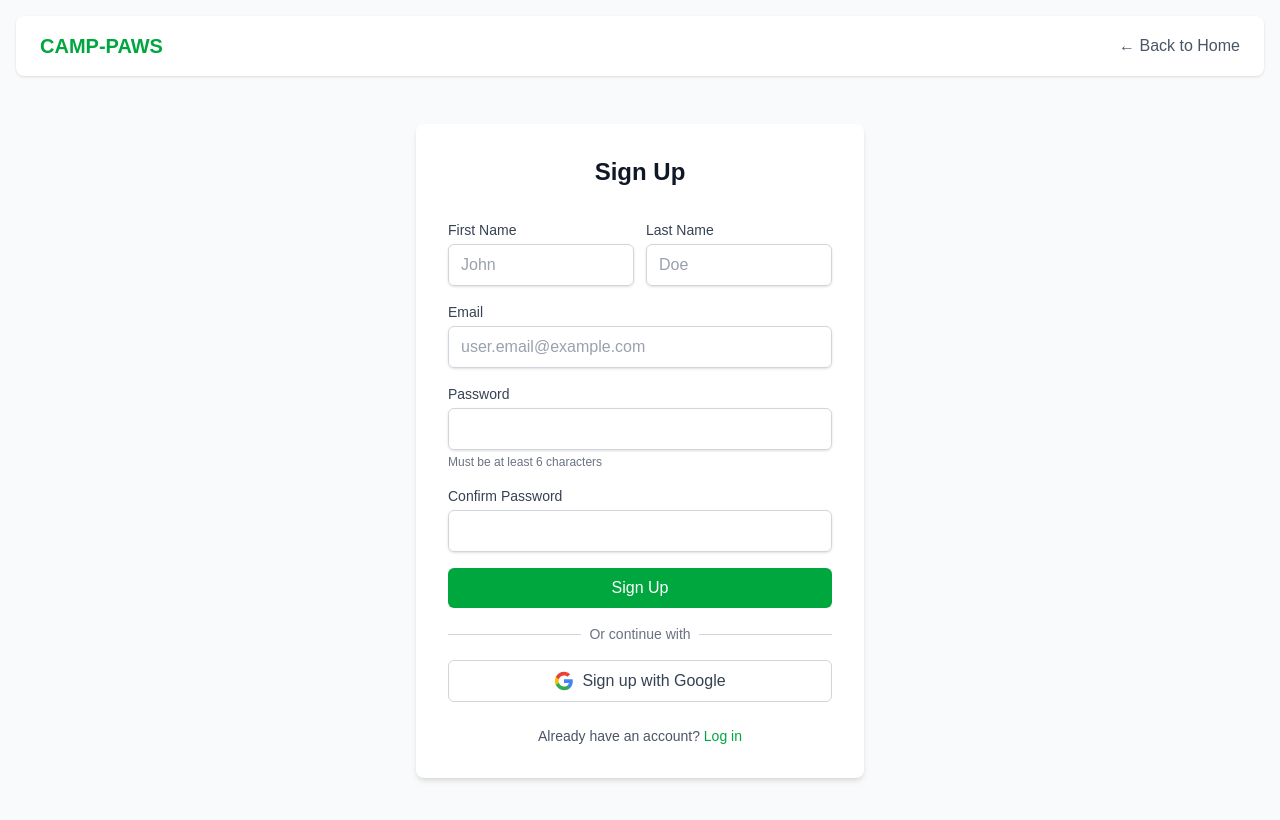
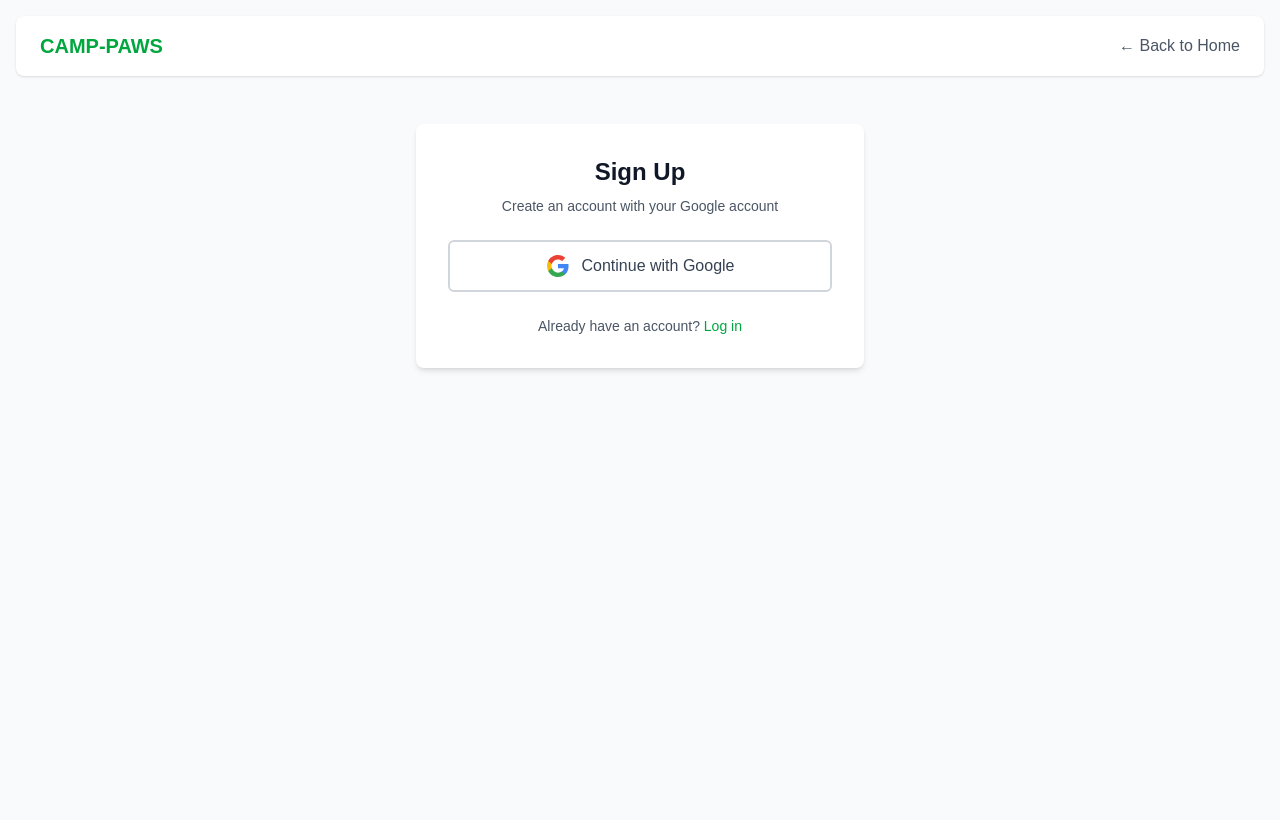
Before and after one commit to CSci-153-Web-Systems-and-Technologies/batch-2025-camp-paws-web, a Next.js app: page /signup in a window 1280 px wide. Shown: the top 820 px of the page. Built offline with nearby package versions, Linux system fonts and the light colour scheme.

Commit message:
feat: remove input fields on login and sign in pages

```diff
--- a/src/app/(auth)/login/page.tsx
+++ b/src/app/(auth)/login/page.tsx
@@ -2,38 +2,11 @@
 
 import { useState } from "react";
 import Link from "next/link";
-import { useRouter } from "next/navigation";
-import { signInWithEmail, signInWithGoogle } from "@/lib/auth/actions";
+import { signInWithGoogle } from "@/lib/auth/actions";
 
 export default function LoginPage() {
-  const router = useRouter();
-  const [formData, setFormData] = useState({
-    email: "",
-    password: ""
-  });
   const [error, setError] = useState("");
   const [loading, setLoading] = useState(false);
-
-  const handleSubmit = async (e: React.FormEvent) => {
-    e.preventDefault();
-    setLoading(true);
-    setError("");
-
-    try {
-      const { user } = await signInWithEmail(formData.email, formData.password);
-      const role = user?.user_metadata?.role || user?.app_metadata?.role || 'user';
-
-      // Redirect based on role
-      router.push(role === 'admin' ? '/admin-dashboard' : '/user-dashboard');
-      router.refresh();
-    } catch (err: unknown) {
-      console.error("Login error:", err);
-      const errorMessage = err instanceof Error ? err.message : "Failed to login. Please check your credentials.";
-      setError(errorMessage);
-    } finally {
-      setLoading(false);
-    }
-  };
 
   const handleGoogleLogin = async () => {
     setLoading(true);
@@ -50,18 +23,12 @@ export default function LoginPage() {
     }
   };
 
-  const handleChange = (e: React.ChangeEvent<HTMLInputElement>) => {
-    setFormData({
-      ...formData,
-      [e.target.name]: e.target.value
-    });
-  };
-
   return (
     <div className="space-y-6">
       {/* Login Title */}
       <div className="text-center">
-        <h2 className="text-2xl font-bold text-gray-900 mb-8">Log In</h2>
+        <h2 className="text-2xl font-bold text-gray-900 mb-2">Log In</h2>
+        <p className="text-sm text-gray-600">Sign in with your Google account to continue</p>
       </div>
 
       {/* Error Message */}
@@ -71,86 +38,23 @@ export default function LoginPage() {
         </div>
       )}
 
-      {/* Login Form */}
-      <form onSubmit={handleSubmit} className="space-y-4">
-        {/* Email Field */}
-        <div>
-          <label htmlFor="email" className="block text-sm font-medium text-gray-700 mb-1">
-            Email
-          </label>
-          <input
-            id="email"
-            name="email"
-            type="email"
-            required
-            value={formData.email}
-            onChange={handleChange}
-            placeholder="user.email@example.com"
-            disabled={loading}
-            className="w-full px-3 py-2 border border-gray-300 rounded-md shadow-sm placeholder-gray-400 focus:outline-none focus:ring-green-500 focus:border-green-500 disabled:bg-gray-100 disabled:cursor-not-allowed"
-          />
-        </div>
-
-        {/* Password Field */}
-        <div>
-          <div className="flex justify-between items-center mb-1">
-            <label htmlFor="password" className="block text-sm font-medium text-gray-700">
-              Password
-            </label>
-            <Link
-              href="#"
-              className="text-sm text-green-600 hover:text-green-700 hover:underline"
-            >
-              Forgot Password?
-            </Link>
-          </div>
-          <input
-            id="password"
-            name="password"
-            type="password"
-            required
-            value={formData.password}
-            onChange={handleChange}
-            disabled={loading}
-            className="w-full px-3 py-2 border border-gray-300 rounded-md shadow-sm focus:outline-none focus:ring-green-500 focus:border-green-500 disabled:bg-gray-100 disabled:cursor-not-allowed"
-          />
-        </div>
-
-        {/* Login Button */}
-        <button
-          type="submit"
-          disabled={loading}
-          className="w-full bg-green-600 text-white py-2 px-4 rounded-md font-medium hover:bg-green-700 focus:outline-none focus:ring-2 focus:ring-green-500 focus:ring-offset-2 transition-colors disabled:bg-gray-400 disabled:cursor-not-allowed"
-        >
-          {loading ? "Logging in..." : "Login"}
-        </button>
-
-        {/* Divider */}
-        <div className="relative">
-          <div className="absolute inset-0 flex items-center">
-            <div className="w-full border-t border-gray-300"></div>
-          </div>
-          <div className="relative flex justify-center text-sm">
-            <span className="px-2 bg-white text-gray-500">Or continue with</span>
-          </div>
-        </div>
-
       {/* Google Login Button */}
       <button
         type="button"
         onClick={handleGoogleLogin}
         disabled={loading}
-          className="w-full bg-white text-gray-700 py-2 px-4 rounded-md font-medium border border-gray-300 hover:bg-gray-50 focus:outline-none focus:ring-2 focus:ring-green-500 focus:ring-offset-2 transition-colors disabled:bg-gray-100 disabled:cursor-not-allowed flex items-center justify-center gap-2"
+        className="w-full bg-white text-gray-700 py-3 px-4 rounded-md font-medium border-2 border-gray-300 hover:bg-gray-50 hover:border-green-500 focus:outline-none focus:ring-2 focus:ring-green-500 focus:ring-offset-2 transition-all disabled:bg-gray-100 disabled:cursor-not-allowed flex items-center justify-center gap-3"
       >
-          <svg className="w-5 h-5" viewBox="0 0 24 24">
+        <svg className="w-6 h-6" viewBox="0 0 24 24">
           <path fill="#4285F4" d="M22.56 12.25c0-.78-.07-1.53-.2-2.25H12v4.26h5.92c-.26 1.37-1.04 2.53-2.21 3.31v2.77h3.57c2.08-1.92 3.28-4.74 3.28-8.09z"/>
           <path fill="#34A853" d="M12 23c2.97 0 5.46-.98 7.28-2.66l-3.57-2.77c-.98.66-2.23 1.06-3.71 1.06-2.86 0-5.29-1.93-6.16-4.53H2.18v2.84C3.99 20.53 7.7 23 12 23z"/>
           <path fill="#FBBC05" d="M5.84 14.09c-.22-.66-.35-1.36-.35-2.09s.13-1.43.35-2.09V7.07H2.18C1.43 8.55 1 10.22 1 12s.43 3.45 1.18 4.93l2.85-2.22.81-.62z"/>
           <path fill="#EA4335" d="M12 5.38c1.62 0 3.06.56 4.21 1.64l3.15-3.15C17.45 2.09 14.97 1 12 1 7.7 1 3.99 3.47 2.18 7.07l3.66 2.84c.87-2.6 3.3-4.53 6.16-4.53z"/>
         </svg>
-          {loading ? "Connecting..." : "Login with Google"}
+        <span className="text-base">
+          {loading ? "Connecting to Google..." : "Continue with Google"}
+        </span>
       </button>
-      </form>
 
       {/* Sign Up Link */}
       <div className="text-center text-sm text-gray-600">
--- a/src/app/(auth)/signup/page.tsx
+++ b/src/app/(auth)/signup/page.tsx
@@ -2,58 +2,11 @@
 
 import { useState } from "react";
 import Link from "next/link";
-import { useRouter } from "next/navigation";
-import { signUpWithEmail, signInWithGoogle } from "@/lib/auth/actions";
+import { signInWithGoogle } from "@/lib/auth/actions";
 
 export default function SignupPage() {
-  const router = useRouter();
-  const [formData, setFormData] = useState({
-    firstName: "",
-    lastName: "",
-    email: "",
-    password: "",
-    confirmPassword: ""
-  });
   const [error, setError] = useState("");
   const [loading, setLoading] = useState(false);
-  const [success, setSuccess] = useState(false);
-
-  const handleSubmit = async (e: React.FormEvent) => {
-    e.preventDefault();
-
-    // Validate passwords match
-    if (formData.password !== formData.confirmPassword) {
-      setError("Passwords don't match!");
-      return;
-    }
-
-    // Validate password strength
-    if (formData.password.length < 6) {
-      setError("Password must be at least 6 characters long");
-      return;
-    }
-
-    setLoading(true);
-    setError("");
-
-    try {
-      const fullName = `${formData.firstName} ${formData.lastName}`.trim();
-      await signUpWithEmail(formData.email, formData.password, fullName);
-
-      // Show success message
-      setSuccess(true);
-
-      // Redirect to login after 2 seconds
-      setTimeout(() => {
-        router.push('/login');
-      }, 2000);
-    } catch (err: unknown) {
-      console.error("Signup error:", err);
-      const errorMessage = err instanceof Error ? err.message : "Failed to sign up. Please try again.";
-      setError(errorMessage);
-      setLoading(false);
-    }
-  };
 
   const handleGoogleSignup = async () => {
     setLoading(true);
@@ -70,26 +23,13 @@ export default function SignupPage() {
     }
   };
 
-  const handleChange = (e: React.ChangeEvent<HTMLInputElement | HTMLSelectElement>) => {
-    setFormData({
-      ...formData,
-      [e.target.name]: e.target.value
-    });
-  };
-
   return (
     <div className="space-y-6">
       {/* Signup Title */}
       <div className="text-center">
-        <h2 className="text-2xl font-bold text-gray-900 mb-8">Sign Up</h2>
+        <h2 className="text-2xl font-bold text-gray-900 mb-2">Sign Up</h2>
+        <p className="text-sm text-gray-600">Create an account with your Google account</p>
       </div>
-
-      {/* Success Message */}
-      {success && (
-        <div className="bg-green-50 border border-green-200 text-green-700 px-4 py-3 rounded-md text-sm">
-          Account created successfully! Please check your email to verify your account. Redirecting to login...
-        </div>
-      )}
 
       {/* Error Message */}
       {error && (
@@ -98,133 +38,23 @@ export default function SignupPage() {
         </div>
       )}
 
-      {/* Signup Form */}
-      <form onSubmit={handleSubmit} className="space-y-4">
-        {/* Name Fields */}
-        <div className="grid grid-cols-2 gap-3">
-          <div>
-            <label htmlFor="firstName" className="block text-sm font-medium text-gray-700 mb-1">
-              First Name
-            </label>
-            <input
-              id="firstName"
-              name="firstName"
-              type="text"
-              required
-              value={formData.firstName}
-              onChange={handleChange}
-              placeholder="John"
-              disabled={loading || success}
-              className="w-full px-3 py-2 border border-gray-300 rounded-md shadow-sm placeholder-gray-400 focus:outline-none focus:ring-green-500 focus:border-green-500 disabled:bg-gray-100 disabled:cursor-not-allowed"
-            />
-          </div>
-          <div>
-            <label htmlFor="lastName" className="block text-sm font-medium text-gray-700 mb-1">
-              Last Name
-            </label>
-            <input
-              id="lastName"
-              name="lastName"
-              type="text"
-              required
-              value={formData.lastName}
-              onChange={handleChange}
-              placeholder="Doe"
-              disabled={loading || success}
-              className="w-full px-3 py-2 border border-gray-300 rounded-md shadow-sm placeholder-gray-400 focus:outline-none focus:ring-green-500 focus:border-green-500 disabled:bg-gray-100 disabled:cursor-not-allowed"
-            />
-          </div>
-        </div>
-
-        {/* Email Field */}
-        <div>
-          <label htmlFor="email" className="block text-sm font-medium text-gray-700 mb-1">
-            Email
-          </label>
-          <input
-            id="email"
-            name="email"
-            type="email"
-            required
-            value={formData.email}
-            onChange={handleChange}
-            placeholder="user.email@example.com"
-            disabled={loading || success}
-            className="w-full px-3 py-2 border border-gray-300 rounded-md shadow-sm placeholder-gray-400 focus:outline-none focus:ring-green-500 focus:border-green-500 disabled:bg-gray-100 disabled:cursor-not-allowed"
-          />
-        </div>
-
-        {/* Password Field */}
-        <div>
-          <label htmlFor="password" className="block text-sm font-medium text-gray-700 mb-1">
-            Password
-          </label>
-          <input
-            id="password"
-            name="password"
-            type="password"
-            required
-            minLength={6}
-            value={formData.password}
-            onChange={handleChange}
-            disabled={loading || success}
-            className="w-full px-3 py-2 border border-gray-300 rounded-md shadow-sm focus:outline-none focus:ring-green-500 focus:border-green-500 disabled:bg-gray-100 disabled:cursor-not-allowed"
-          />
-          <p className="mt-1 text-xs text-gray-500">Must be at least 6 characters</p>
-        </div>
-
-        {/* Confirm Password Field */}
-        <div>
-          <label htmlFor="confirmPassword" className="block text-sm font-medium text-gray-700 mb-1">
-            Confirm Password
-          </label>
-          <input
-            id="confirmPassword"
-            name="confirmPassword"
-            type="password"
-            required
-            value={formData.confirmPassword}
-            onChange={handleChange}
-            disabled={loading || success}
-            className="w-full px-3 py-2 border border-gray-300 rounded-md shadow-sm focus:outline-none focus:ring-green-500 focus:border-green-500 disabled:bg-gray-100 disabled:cursor-not-allowed"
-          />
-        </div>
-
-        {/* Sign Up Button */}
-        <button
-          type="submit"
-          disabled={loading || success}
-          className="w-full bg-green-600 text-white py-2 px-4 rounded-md font-medium hover:bg-green-700 focus:outline-none focus:ring-2 focus:ring-green-500 focus:ring-offset-2 transition-colors disabled:bg-gray-400 disabled:cursor-not-allowed"
-        >
-          {loading ? "Creating account..." : success ? "Account created!" : "Sign Up"}
-        </button>
-
-        {/* Divider */}
-        <div className="relative">
-          <div className="absolute inset-0 flex items-center">
-            <div className="w-full border-t border-gray-300"></div>
-          </div>
-          <div className="relative flex justify-center text-sm">
-            <span className="px-2 bg-white text-gray-500">Or continue with</span>
-          </div>
-        </div>
-
       {/* Google Signup Button */}
       <button
         type="button"
         onClick={handleGoogleSignup}
-          disabled={loading || success}
-          className="w-full bg-white text-gray-700 py-2 px-4 rounded-md font-medium border border-gray-300 hover:bg-gray-50 focus:outline-none focus:ring-2 focus:ring-green-500 focus:ring-offset-2 transition-colors disabled:bg-gray-100 disabled:cursor-not-allowed flex items-center justify-center gap-2"
+        disabled={loading}
+        className="w-full bg-white text-gray-700 py-3 px-4 rounded-md font-medium border-2 border-gray-300 hover:bg-gray-50 hover:border-green-500 focus:outline-none focus:ring-2 focus:ring-green-500 focus:ring-offset-2 transition-all disabled:bg-gray-100 disabled:cursor-not-allowed flex items-center justify-center gap-3"
       >
-          <svg className="w-5 h-5" viewBox="0 0 24 24">
+        <svg className="w-6 h-6" viewBox="0 0 24 24">
           <path fill="#4285F4" d="M22.56 12.25c0-.78-.07-1.53-.2-2.25H12v4.26h5.92c-.26 1.37-1.04 2.53-2.21 3.31v2.77h3.57c2.08-1.92 3.28-4.74 3.28-8.09z"/>
           <path fill="#34A853" d="M12 23c2.97 0 5.46-.98 7.28-2.66l-3.57-2.77c-.98.66-2.23 1.06-3.71 1.06-2.86 0-5.29-1.93-6.16-4.53H2.18v2.84C3.99 20.53 7.7 23 12 23z"/>
           <path fill="#FBBC05" d="M5.84 14.09c-.22-.66-.35-1.36-.35-2.09s.13-1.43.35-2.09V7.07H2.18C1.43 8.55 1 10.22 1 12s.43 3.45 1.18 4.93l2.85-2.22.81-.62z"/>
           <path fill="#EA4335" d="M12 5.38c1.62 0 3.06.56 4.21 1.64l3.15-3.15C17.45 2.09 14.97 1 12 1 7.7 1 3.99 3.47 2.18 7.07l3.66 2.84c.87-2.6 3.3-4.53 6.16-4.53z"/>
         </svg>
-          {loading ? "Connecting..." : "Sign up with Google"}
+        <span className="text-base">
+          {loading ? "Connecting to Google..." : "Continue with Google"}
+        </span>
       </button>
-      </form>
 
       {/* Login Link */}
       <div className="text-center text-sm text-gray-600">
```
Lines whose indentation alone changed are shown as unchanged.
